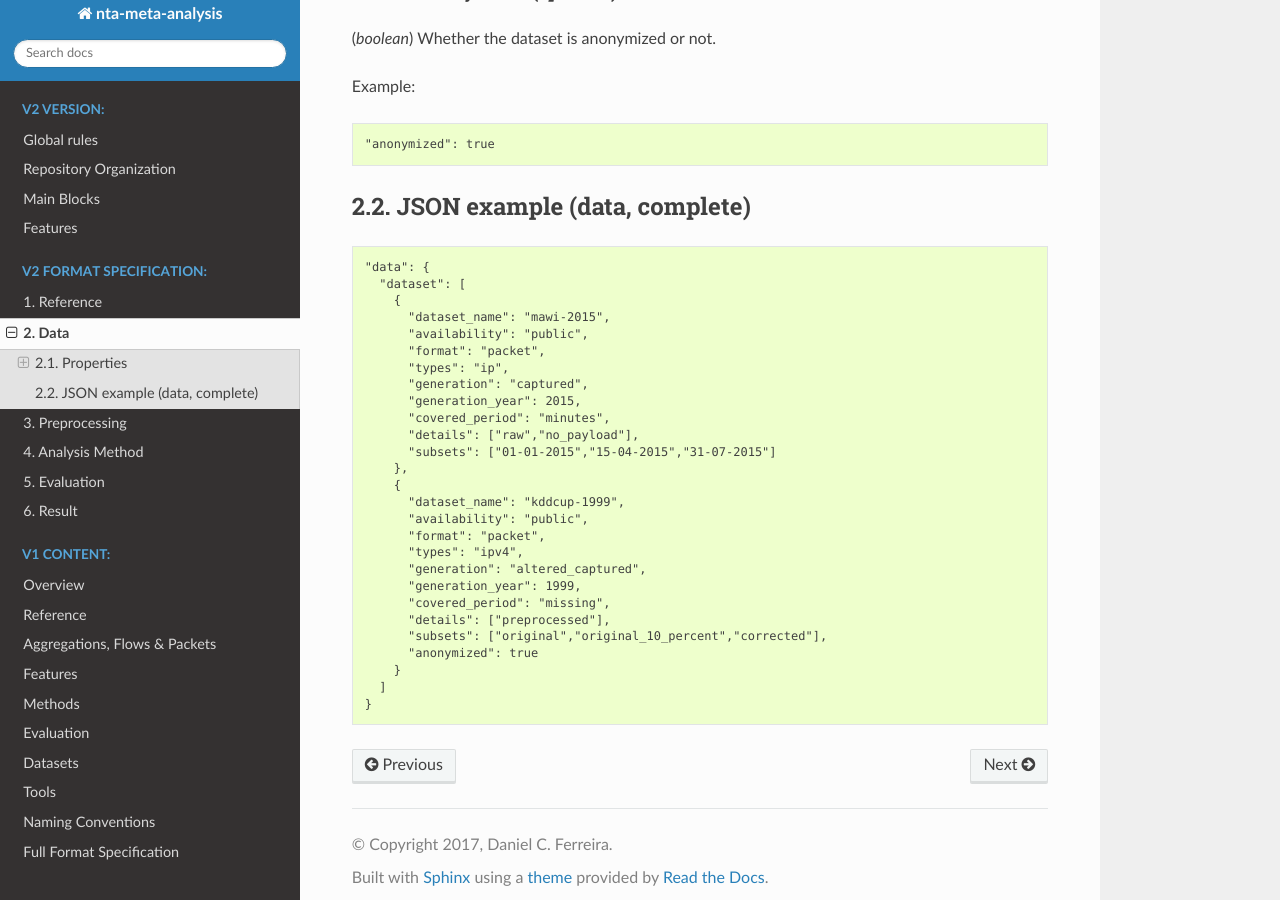
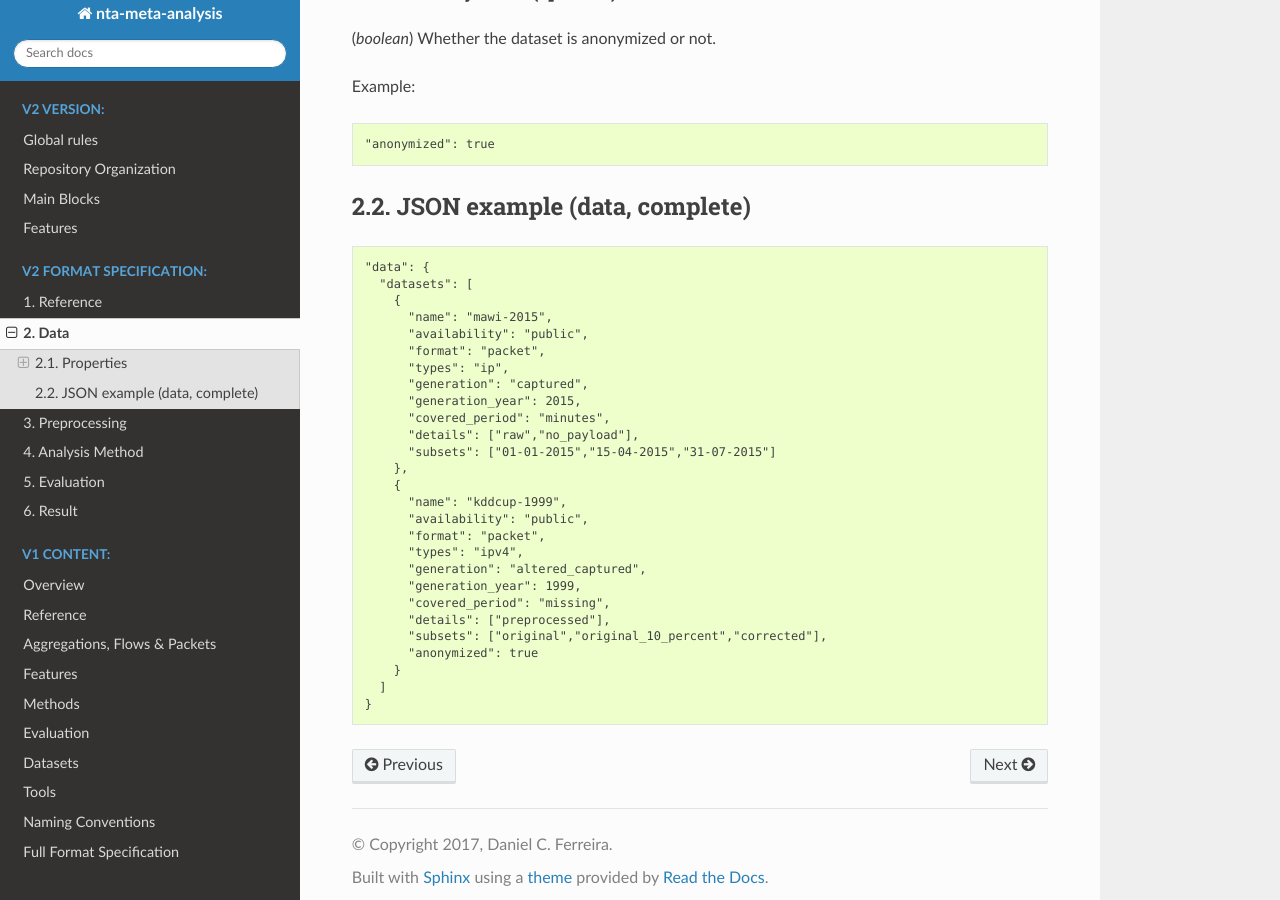
Before and after one commit to CN-TU/ntarc-spec, a Sphinx documentation site: the page built from docs/data.rst, in a window 1280 px wide and 900 px high, scrolled down 3818 px. Built offline with Sphinx 7.4.7 and the Read the Docs theme 2.0.0, drawn with Linux system fonts in a browser that asks for light colours; pages that are not in the unit, such as notebooks, are missing from menus; some of the changed text lies outside the part shown.

Commit message:
moved up to v2.1. Changes: datasets.dataset_name and tools.tool were changed to datasets.name and tools.name; lowercase is not required for names, titles, etc; bibtex fields are now optional except for type; bidirectional field was added to flow_aggregations; version bumped to v2.1

```diff
--- a/docs/data.rst
+++ b/docs/data.rst
@@ -11,17 +11,17 @@
 
 (*array* of *objects*) *datasets* can contain several *dataset-objects*. A *dataset-object* is composed of several fields.
 
-dataset_name
+name
 ------------
 
 (*string*) The name that identifies the dataset. By default we use a *source_year* nomenclature. Example:
 
 .. code-block:: none
 
-    "dataset_name": "mawi-2015"
+    "name": "mawi-2015"
 
-availability (*optional*)
--------------------------
+availability
+------------
 
 (*string*) It establishes how a normal Internet user can access the specific dataset. Please, consider carefully if the dataset-accesibility fits any of the following default labels (values):
 
@@ -172,9 +172,9 @@
 .. code-block:: none
 
   "data": {
-    "dataset": [
+    "datasets": [
       {
-        "dataset_name": "mawi-2015",
+        "name": "mawi-2015",
         "availability": "public",
         "format": "packet",
         "types": "ip",
@@ -185,7 +185,7 @@
         "subsets": ["01-01-2015","15-04-2015","31-07-2015"]
       },
       {
-        "dataset_name": "kddcup-1999",
+        "name": "kddcup-1999",
         "availability": "public",
         "format": "packet",
         "types": "ipv4",
--- a/docs/global.rst
+++ b/docs/global.rst
@@ -7,14 +7,14 @@
 * The JSON files must use utf-8 encoding.
 * ``null`` is a default value for fields that have not been checked in the curation process.
 * ``"missing"`` replaces ``null`` when the required information for a specific fields has been checked but not found in the paper.
-* To avoid confusion, everything should be written in lower cases, even names and acronyms that are usually written in capitals; e.g., "tcp", "shakespeare". A relevant exception is the set of IANA IPFIX features.
+* To avoid confusion, every field with a finite set of values should use only lower case characters. A relevant exception is the set of IANA IPFIX features.
 * Any value that is not common or included among the predefined options must be preceded by '_', e.g., ``"_new_approach"``.
 * Curated files must be named according to the following nomenclature: [first_author_surname]_[first_paper_title_word].json; e.g., *iglesias_time-activity.json*. More title words can be added to avoid matching.
 * Whenever a field allows an array of values, the name finishes with *s*. Otherwise, it only allows one value. For example:
 
 .. code-block:: none
 
-	"1st_author": "chekhov, a.",
+	"1st_author": "Chekhov, A.",
 	"authors": ["Chekhov, Anton", "de Maupassant, Guy", "Stifter, Adalbert"]
 
 * Fields are established according to two granularity levels for the curation process: *basic* and *complete*. Second level fields are distinguished by an "(*optional*)" next to their name. First level fields (basic, priority) are all the remaining fields, which are mandatory.
--- a/docs/main.rst
+++ b/docs/main.rst
@@ -33,7 +33,7 @@
 .. code-block:: none
 
  {
-   "version": "v2",
+   "version": "v2.1",
    "reference": {
      ...
    },
--- a/docs/preprocessing.rst
+++ b/docs/preprocessing.rst
@@ -324,6 +324,11 @@
 
 Like in :ref:`flow-object.active_timeout <active_timeout>`.
 
+bidirectional (*optional*)
+--------------------------
+
+Like in :ref:`flow-object.bidirectional <bidirectional>`.
+
 features (*optional*)
 ---------------------
 
```
Also changed, not shown: docs/reference.rst (+6 -6 lines), docs/tools.rst (+5 -5 lines), example_basic.json (+6 -6 lines), example_complete.json (+8 -8 lines), schema_v2.json (+8 -8 lines).
